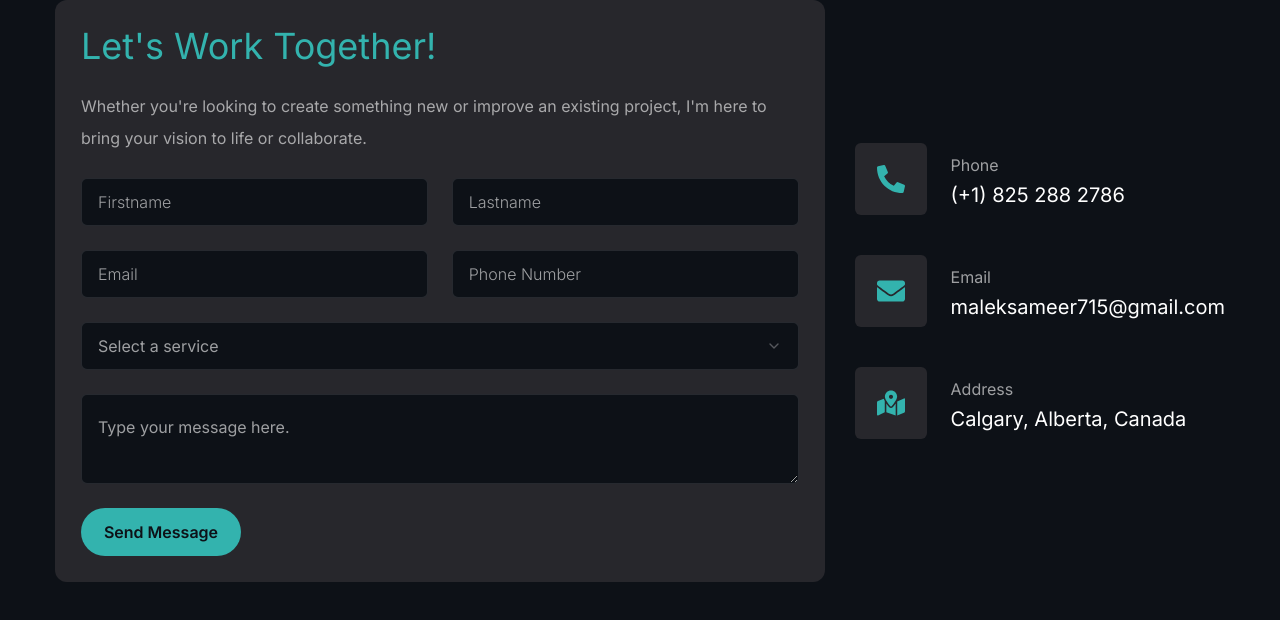
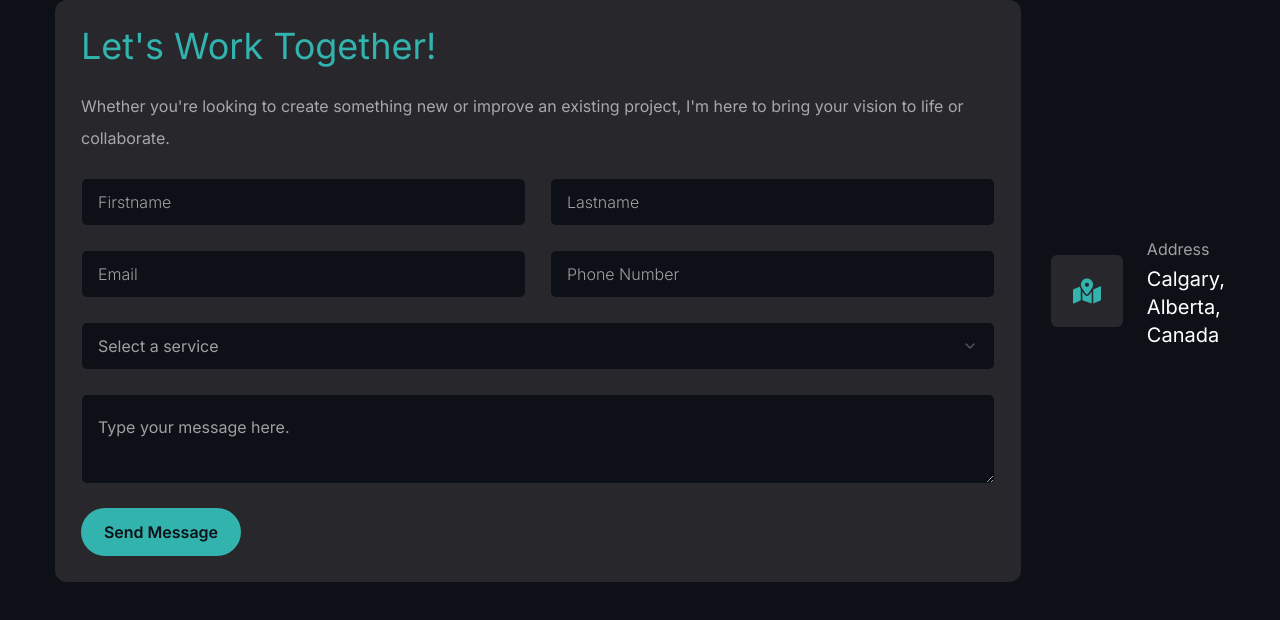
Before and after one commit to SameerMalek/Sameer-Portfolio-Site, a Next.js app: page /contact in a window 1280 px wide. Shown: the top 620 px of the page. Built offline with nearby package versions, Linux system fonts and the light colour scheme.

Commit message:
Updated Contact Page

```diff
--- a/app/contact/page.jsx
+++ b/app/contact/page.jsx
@@ -19,16 +19,6 @@ import { motion } from "framer-motion";
 import { useForm, ValidationError } from "@formspree/react";
 
 const info = [
-  {
-    icon: <FaPhoneAlt />,
-    title: "Phone",
-    description: "(+1) 825 288 2786",
-  },
-  {
-    icon: <FaEnvelope />,
-    title: "Email",
-    description: "maleksameer715@gmail.com",
-  },
   {
     icon: <FaMapMarkedAlt />,
     title: "Address",
--- a/components/Socials.jsx
+++ b/components/Socials.jsx
@@ -1,5 +1,5 @@
 import Link from "next/link";
-import { FaGithub, FaLinkedinIn, FaInstagram, FaHand } from "react-icons/fa";
+import { FaGithub, FaLinkedinIn } from "react-icons/fa";
 const socials = [
   {
     icon: <FaGithub />,
```
